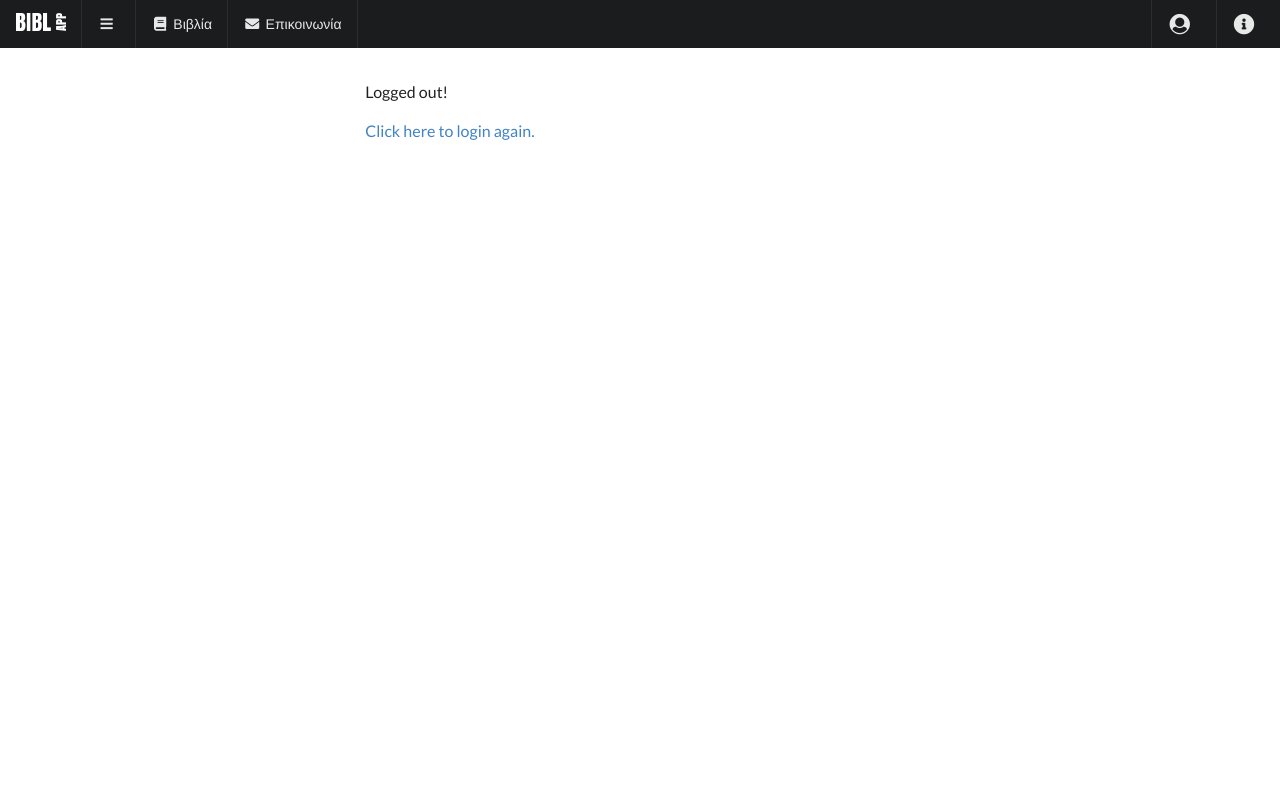
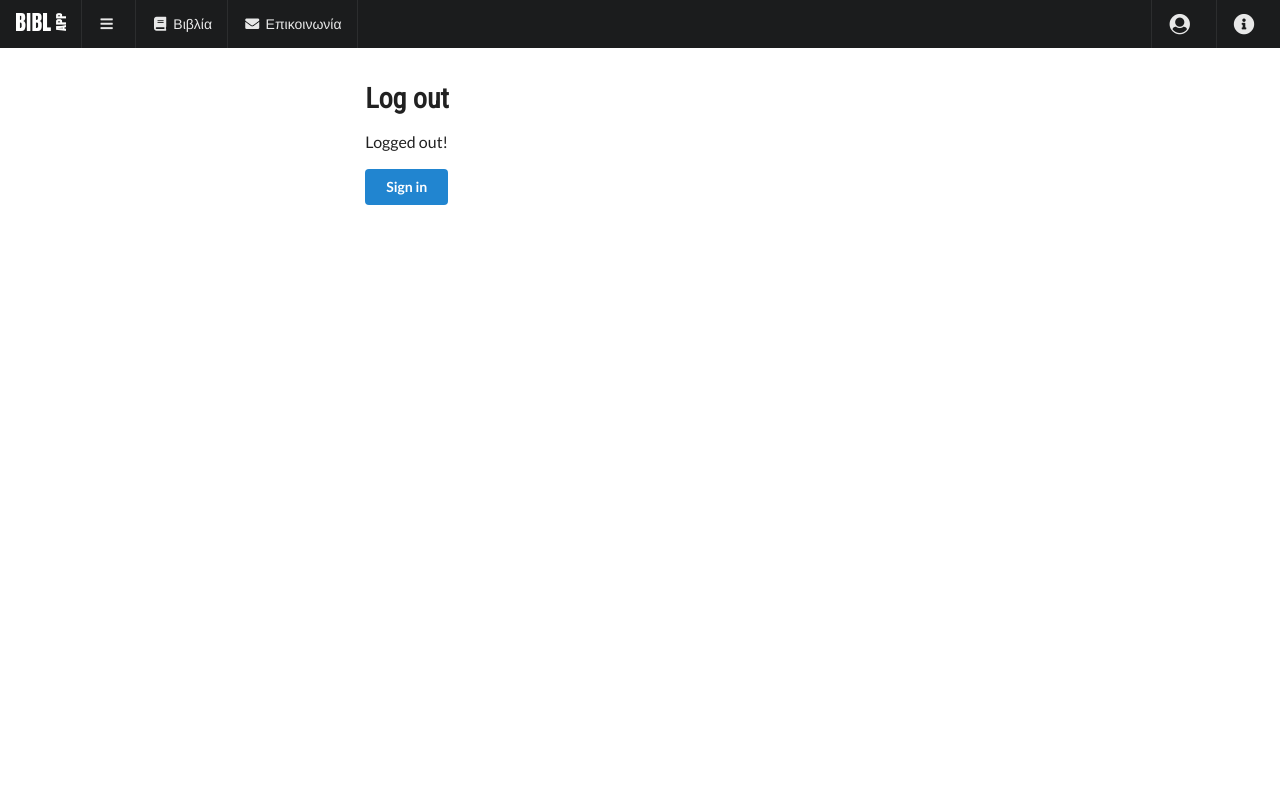
Before and after one commit to szoupi/bibl_app, a Django app: template bible/templates/registration/logged_out.html in a window 1280 px wide. Run offline with Django 3.2, Linux system fonts and the light colour scheme; the template is opened without the code that fills it: most values are stand-ins (such as "Sample title", 1, 10 or a date in 2020); some libraries are stand-ins or nearby versions.

Commit message:
add translations

```diff
--- a/bible/templates/bible/base.html
+++ b/bible/templates/bible/base.html
@@ -112,8 +112,13 @@
                 <a href="{% url 'logout'%}?next={{request.path}}" class="item">{% trans 'Log out, ' %} {{ user.get_username }}</a>
                 <a href="{% url 'password_change' %}" class="item">{% trans 'Change password' %}</a>
             {% else %}
-                <a href="{% url 'login' %}?next={{request.path}}" class="item">{% trans 'Sign in' %}</a>
-                <a href="{% url 'password_reset' %}" class="item">{% trans 'I forgot my password' %}</a>
+                <a href="{% url 'login' %}?next={{request.path}}" class="item">
+                    <i class="user circle icon"></i>{% trans 'Sign in' %}
+                </a>
+                <a href="{% url 'password_reset' %}" class="item">
+                    <i class="edit icon"></i>
+                    {% trans 'I forgot my password' %}
+                </a>
             {% endif %}
             {# <a href="{% url 'bible:register' %}" class="item">Register</a> #}
         </nav>
@@ -358,7 +363,7 @@
                     {% endif %}
                 {% endif %}
 
-                <div class="ui dropdown simple item tablet or lower hidden">
+                <div class="ui right dropdown simple item tablet or lower hidden">
                     <i class="user circle inverted icon large"></i>
                     <div class="menu">
                 {% if user.is_authenticated %}
--- a/bible/templates/registration/logged_out.html
+++ b/bible/templates/registration/logged_out.html
@@ -1,11 +1,16 @@
 {% extends "bible/base.html" %}
+{% load i18n %}
 
 {% block body %}
+    {% load i18n %}
 
+    <h1>{% trans 'Log out' %}</h1>
     <div class="ui text container">
 
-        <p>Logged out!</p>
+        <p>{% trans 'Logged out!' %}</p>
 
-        <a href="{% url 'login'%}">Click here to login again.</a>
+        <p><a href="{% url 'login' %}?next={{request.path}}" class="ui button primary">
+           {% trans 'Sign in' %}
+        </a></p>
     </div>
 {% endblock body %}
--- a/bible/templates/registration/login.html
+++ b/bible/templates/registration/login.html
@@ -23,8 +23,10 @@
             {{ form }}
             <br>
             <br>
-            <input class="ui button" type="submit" value="login" />
+            <button class="ui button primary" type="submit">{% trans 'Login' %}</button>
+            <!-- <input class="ui button" type="submit" value="login" /> -->
             <input type="hidden" name="next" value="{{ next }}" />
+
         </form>
         <br />
          <p>
--- a/bible/templates/registration/password_reset_email.html
+++ b/bible/templates/registration/password_reset_email.html
@@ -11,4 +11,4 @@
 {% trans "Thanks for using our site!" %}
 {% blocktrans %}The {{ site_name }} team{% endblocktrans %}
 
- {% endautoescape %}
+{% endautoescape %}
--- a/bible/templates/registration/password_reset_subject.txt
+++ b/bible/templates/registration/password_reset_subject.txt
@@ -1 +1,2 @@
-Test password reset.
+{% load i18n %}
+{% trans "Password reset request" %}
```
Also changed, not shown: bible/templates/registration/password_reset_complete.html (+6 -5 lines), bible/templates/registration/password_reset_confirm.html (+9 -7 lines), bible/locale/el/LC_MESSAGES/django.po, bible/templates/registration/password_reset_ISITNEEDIT.html (renamed from bible/templates/registration/password_reset.html), 1 other file.
